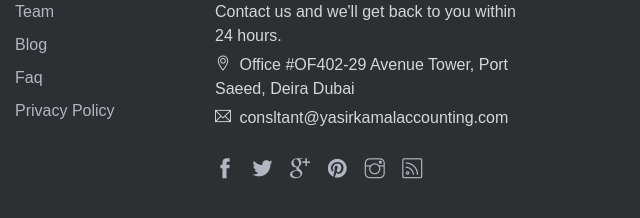
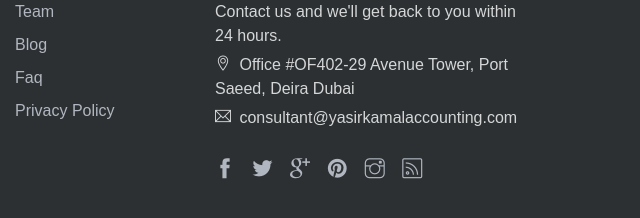
Before and after one commit to salmanqaiser821/yasirkamalaccountig, a website: page index.html in a window 1280 px wide. Shown: the part 4791-5009 px from the top of the page, 640-1280 px from the left. Drawn offline with Linux system fonts and the light colour scheme.

Commit message:
added consultant
added consultant in footer

```diff
--- a/index.html
+++ b/index.html
@@ -353,7 +353,7 @@
                         <li class="list-body">
                             <p>Contact us and we'll get back to you within 24 hours.</p>
                             <p><i class="ti-location-pin"></i> Office #OF402-29 Avenue Tower, Port Saeed, Deira Dubai</p>
-                            <p><i class="ti-email"></i>  consltant@yasirkamalaccounting.com</p>
+                            <p><i class="ti-email"></i>  consultant@yasirkamalaccounting.com</p>
                             <div class="social-links">
                                 <a href="javascript:void(0)" class="link"><i class="ti-facebook"></i></a>
                                 <a href="javascript:void(0)" class="link"><i class="ti-twitter-alt"></i></a>
```
